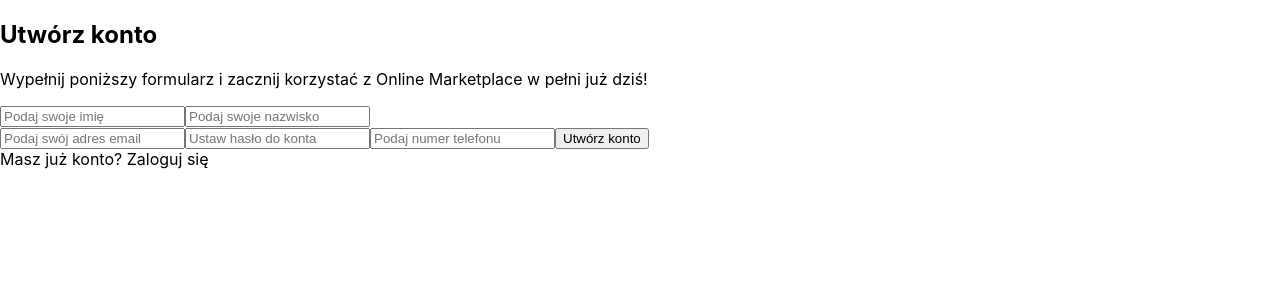
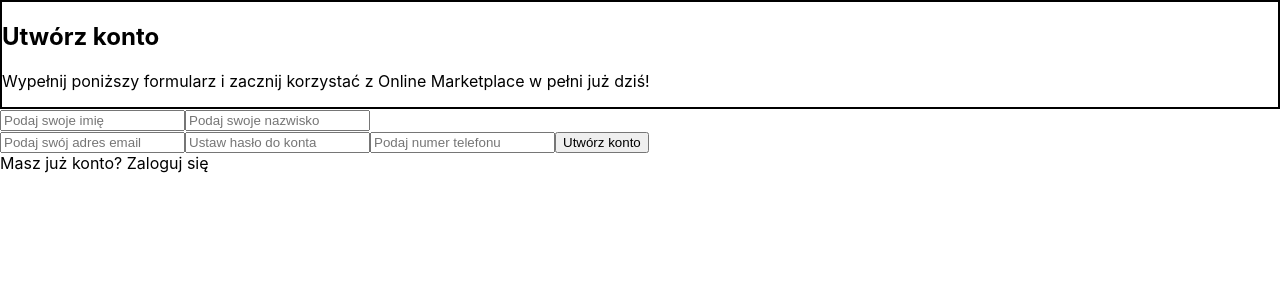
Before and after one commit to TadeQQ/online-item-marketplace, a Next.js app: page /Login in a window 1280 px wide. Shown: the top 300 px of the page. Built offline with nearby package versions, Linux system fonts and the light colour scheme; no server answers.

Commit message:
edit styling for Header Component

```diff
--- a/components/auth/signup/AuthSignUpForm.styled.ts
+++ b/components/auth/signup/AuthSignUpForm.styled.ts
@@ -1,7 +1,7 @@
 import styled from 'styled-components';
 
 const Header = styled.div`
-  border: black;
+  border: 2px solid black;
 `;
 
 export const FormStyled = {
--- a/components/auth/signup/AuthSignUpForm.tsx
+++ b/components/auth/signup/AuthSignUpForm.tsx
@@ -28,7 +28,7 @@ export const AuthSignUpForm: React.FC = () => {
 
   return (
     <>
-      <FormStyled.Header className="flex flex-col gap-6 mb-6">
+      <FormStyled.Header>
         <h2 className="font-bold text-3xl">Utwórz konto</h2>
         <p className="leading-relaxed">
           Wypełnij poniższy formularz i zacznij korzystać z Online Marketplace w
```
